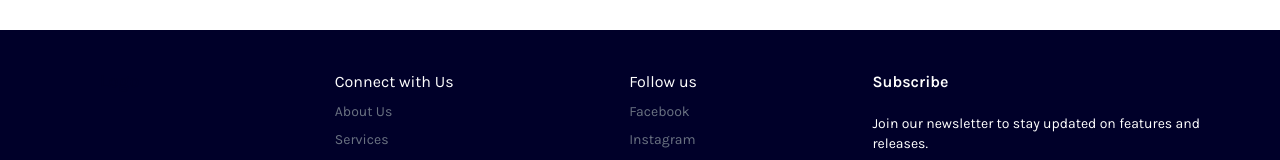
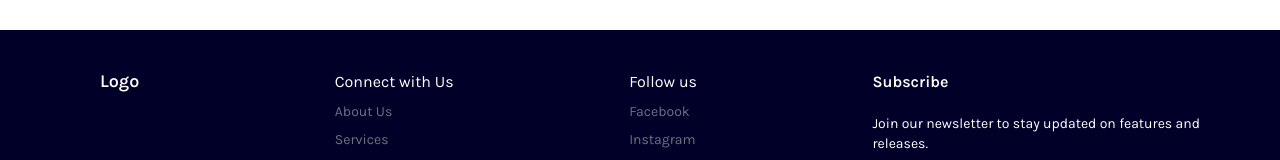
Before and after one commit to Tez-cyber/inks_pixels, a React (Vite) app: page /services in a window 1280 px wide. Shown: the part 1734-1894 px from the top of the page. Built offline with nearby package versions, Linux system fonts and the light colour scheme.

Commit message:
Rendered logo based on navbar bg

```diff
--- a/src/components/logo.jsx
+++ b/src/components/logo.jsx
@@ -1,9 +1,9 @@
 
 
-export const Logo = () => {
+export const Logo = ({ isAtTop }) => {
     return (
         <section>
-            <h3 className="flex text-darkBlue font-semibold flex-col rounded-xl leading-tight px-5 text-lg">
+            <h3 className={`${isAtTop ? "text-darkBlue" : "text-white"} flex font-semibold flex-col rounded-xl leading-tight px-5 text-lg`}>
                 Logo
             </h3>
         </section>
--- a/src/components/navbar/navbar.jsx
+++ b/src/components/navbar/navbar.jsx
@@ -22,7 +22,7 @@ export const Navbar = () => {
     const lastYRef = useRef(0);
     useMotionValueEvent(scrollY, 'change', (y) => {
         const difference = y - lastYRef.current;
-         setIsAtTop(y <= 0);
+         setIsAtTop(y <= 10);
         if (Math.abs(difference) > 50) {
             setHideNav(difference > 0);
             lastYRef.current = y;
@@ -61,7 +61,7 @@ export const Navbar = () => {
         >
             <Container className="flex items-center justify-between py-2">
                 {/* ==== LOGO ==== */}
-                <Logo />
+                <Logo isAtTop={isAtTop} />
                 {/* Nav links */}
                 <section className="hidden md:block">
                     <ul className="flex gap-10">
```
